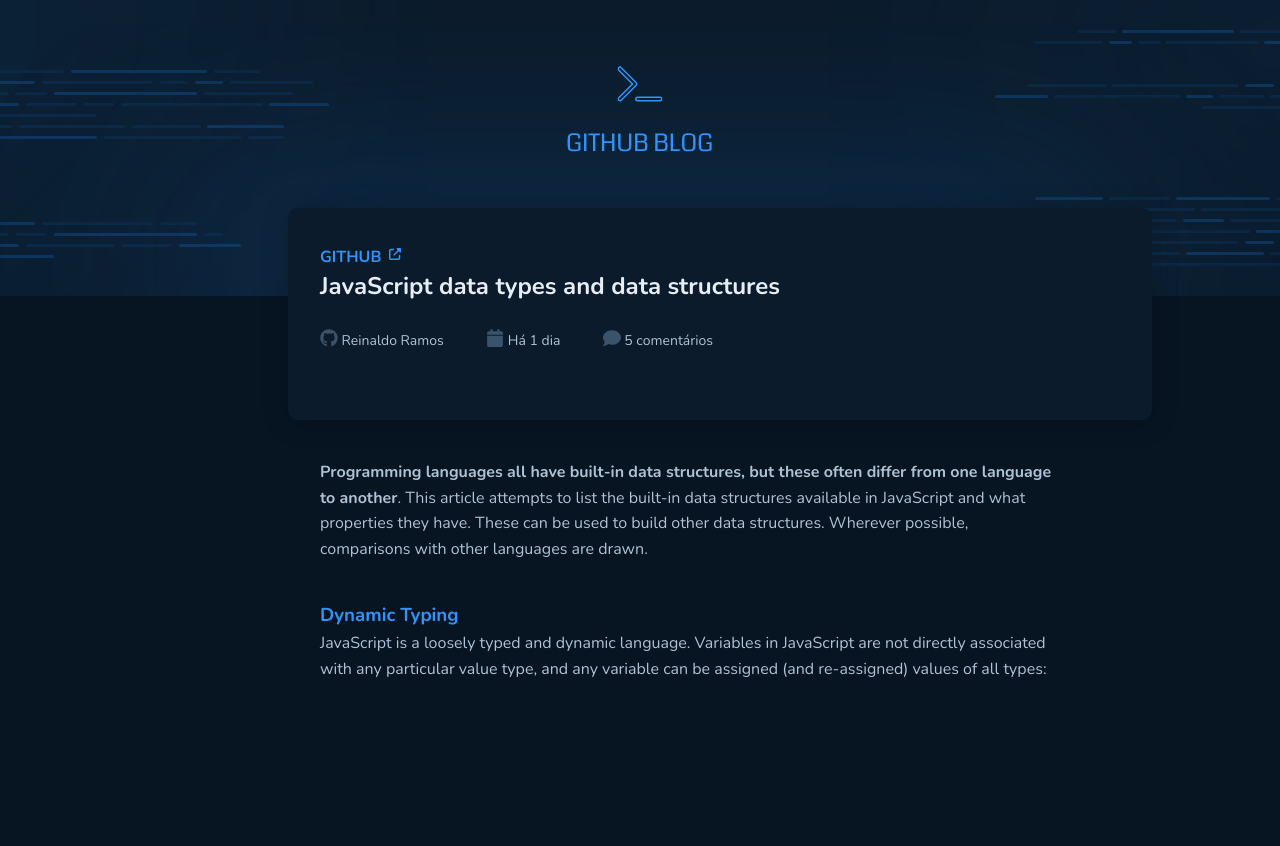
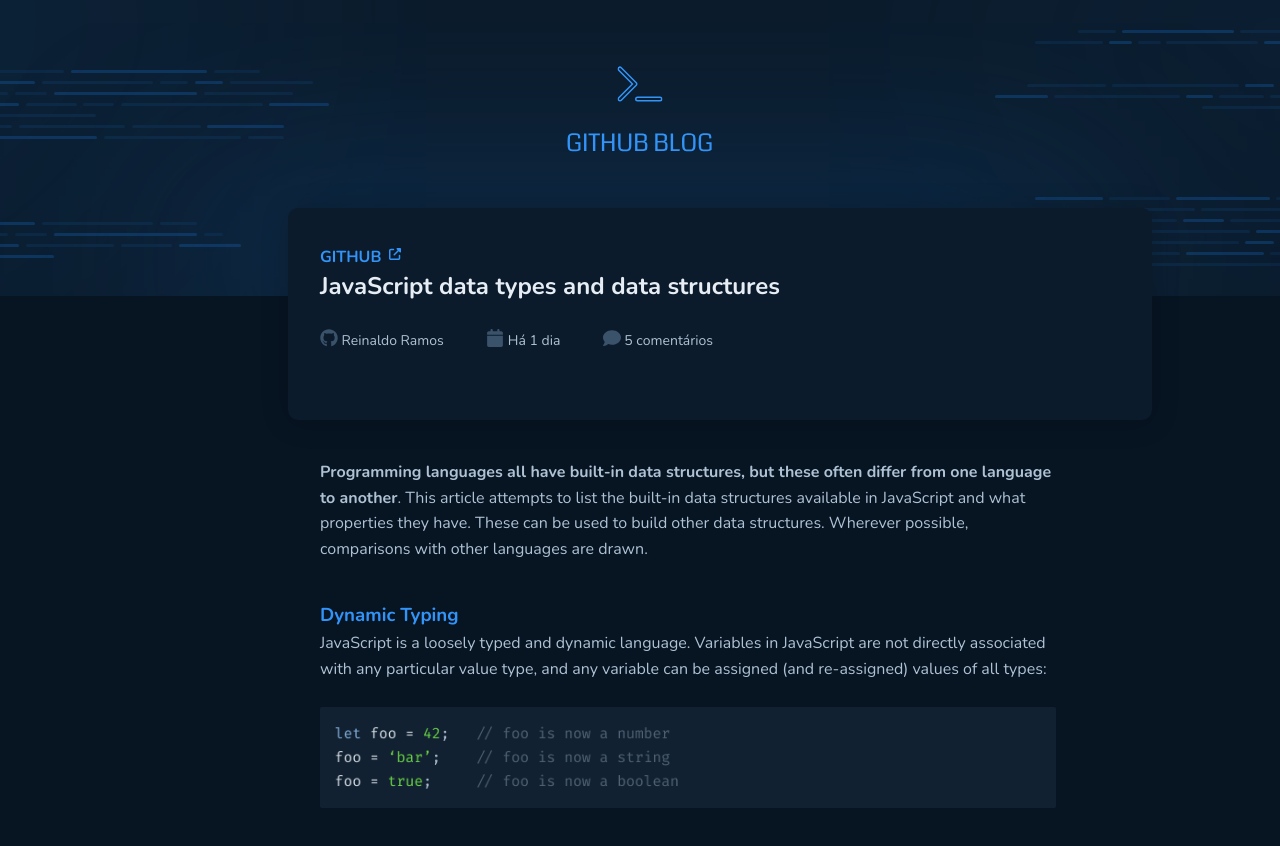
Before and after one commit to ReinaldoARamos/GItHub_Blog, a React (Vite) app: page /post in a window 1280 px wide. Shown: the top 846 px of the page. Built offline with nearby package versions, Linux system fonts and the light colour scheme.

Commit message:
criando o div com o code POR ENQUANTO COLOQUEI IMAGEM MAS TEM QUE TROCAR POR CODIGO VIA API DEPOIS

```diff
--- a/src/Pages/Post/Components/PostContent/index.tsx
+++ b/src/Pages/Post/Components/PostContent/index.tsx
@@ -1,6 +1,6 @@
 import { RegularText } from "../../../../Typography/Typography";
 import { PostCard, PostContentContainer } from "./style";
-
+import code from "../../../../../public/code.png"
 export function PostContent() {
   return (
     <PostContentContainer>
@@ -26,6 +26,8 @@
             all types:
           </RegularText>
         </div>
+        <img src={code} />
+
       </PostCard>
     </PostContentContainer>
   );
--- a/src/Pages/Post/Components/PostContent/style.ts
+++ b/src/Pages/Post/Components/PostContent/style.ts
@@ -4,6 +4,7 @@
   width: 864px;
   height: 422px;
   margin-left: 288px;
+  margin-bottom: 128px;
 `;
 
 export const PostCard = styled.section`
@@ -31,5 +32,7 @@
       margin-top: 3px;
       margin-bottom: 24px;
     }
+
+
   }
 `;
```
Also changed, not shown: public/code.png (added).
